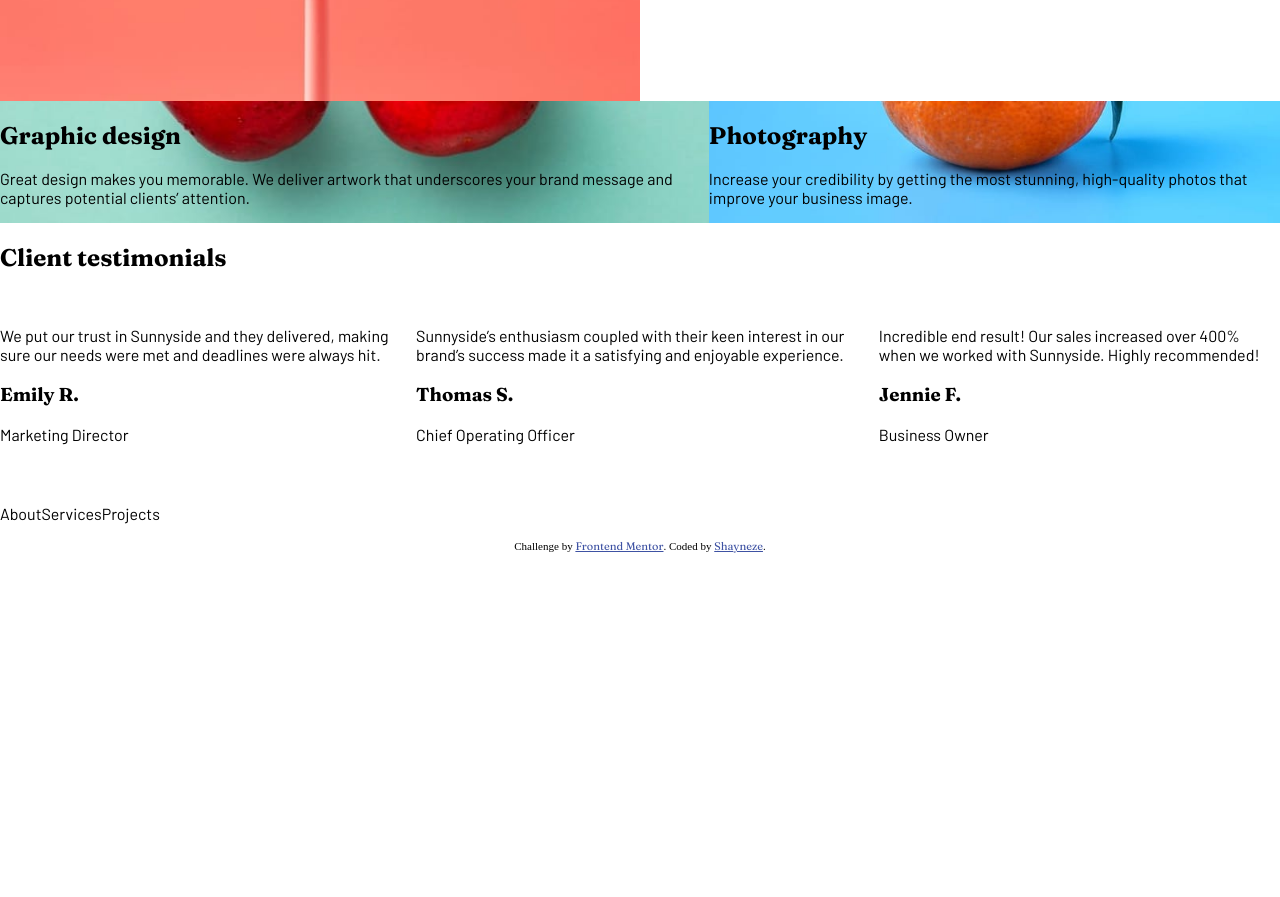
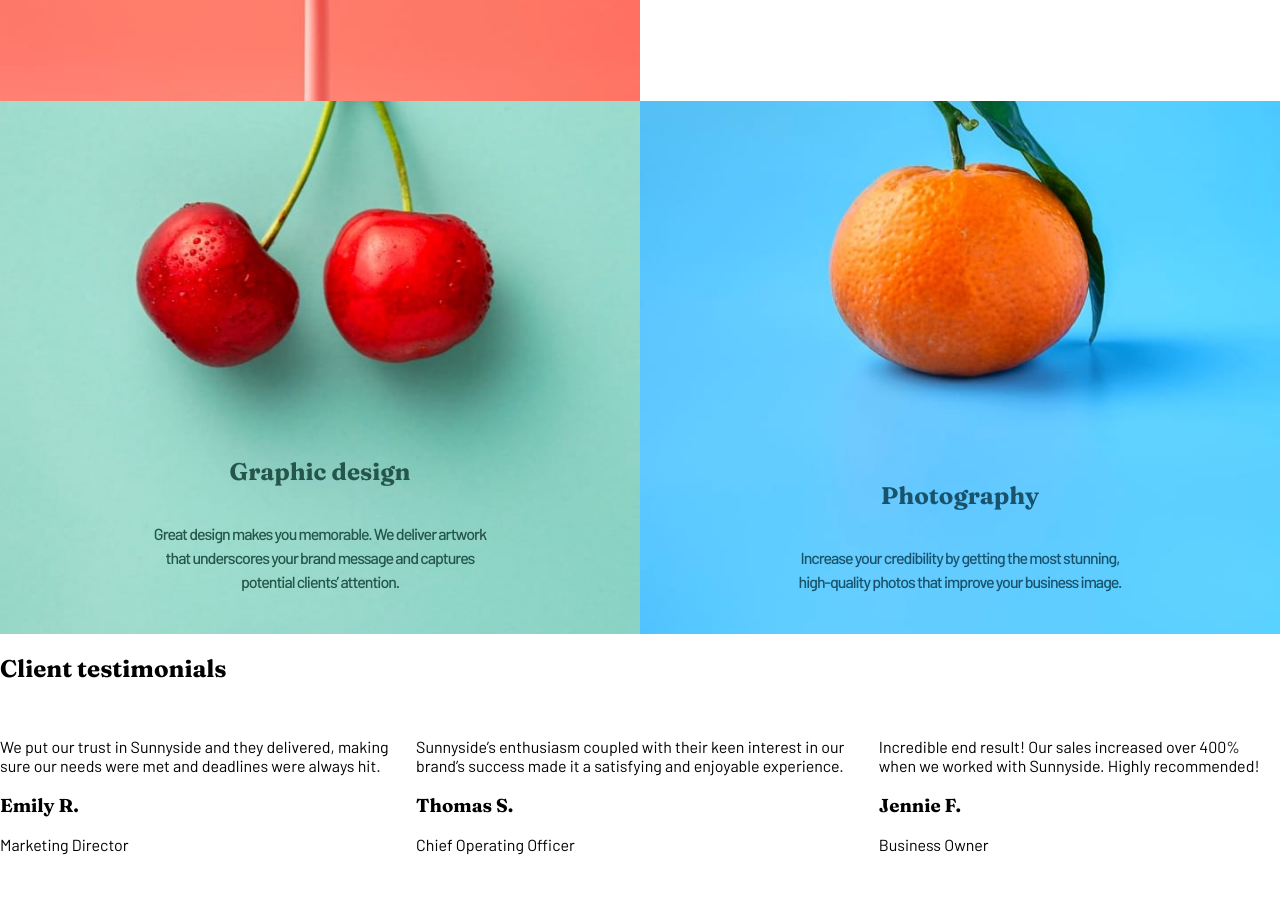
Before and after one commit to Shayneze/sunnyside-landing-page-fm, a plain HTML site: page index.html in a window 1280 px wide. Shown: the part 1606-2503 px from the top of the page. Before the commit the page ends 2159 px from the top, so only its background shows below. Drawn offline with Linux system fonts and the light colour scheme.

Commit message:
desgin img sections

```diff
--- a/index.html
+++ b/index.html
@@ -55,18 +55,24 @@
     </div>
 
     <div class="flex">
-      <section id="cherry-background-img" class="center-bottom-content">
+      <div class="background-img">
+        <img src="./images/desktop/image-graphic-design.jpg" alt="cherry image">
+        <section id="graphic-design" class="center-bottom-content">
           <h2>Graphic design</h2>
           <p>
             Great design makes you memorable. We deliver artwork that underscores your brand message and captures potential clients’ attention.
           </p>
         </section>
-      <section id="orange-background-img" class="center-bottom-content">
+      </div>
+      <div class="background-img">
+        <img src="./images/desktop/image-photography.jpg" alt="orange image">
+        <section id="photography" class="center-bottom-content">
           <h2>Photography</h2>
           <p>
             Increase your credibility by getting the most stunning, high-quality photos that improve your business image.
           </p>
         </section>
+      </div>
     </div>
 
     <section class="testimonials">
--- a/styles.scss
+++ b/styles.scss
@@ -119,26 +119,39 @@ p {
   }
 }
 
-#cherry-background-img {
-  background-image: url(./images/desktop/image-graphic-design.jpg);
+.background-img {
+  width: 50%;
+  position: relative;
+  display: flex;
+  justify-content: center;
+  img {
+    width: 100%;
+  }
 }
 
-#orange-background-img {
-  background-image: url(./images/desktop/image-photography.jpg);
-}
 .center-bottom-content {
-  background-size: cover;
-  background-repeat: no-repeat;
-  background-position: center;
+  display: flex;
+  flex-direction: column;
+  justify-content: end;
+  align-items: center;
+  position: absolute;
+  bottom: 0;
+  text-align: center;
+  padding: 0 12vw 3vh;
+  p {
+    letter-spacing: -1px;
+    font-weight: 500;
+    line-height: 150%;
+  }
 }
 
+#graphic-design {
+  color: $desaturated-cyan;
+}
 
-
-
-
-
-
-
+#photography {
+  color: $dark-blue;
+}
 
 
 
```
Also changed, not shown: styles.css, 1 other file. Lines whose indentation alone changed are shown as unchanged.
